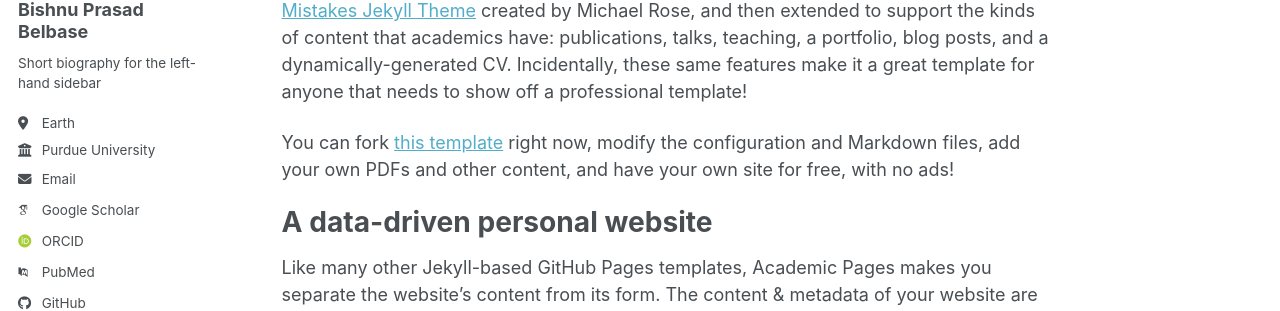
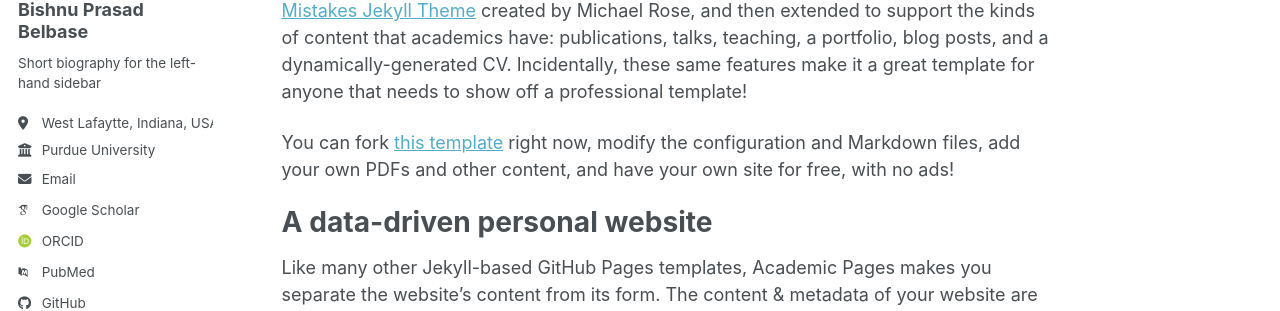
Before and after one commit to bbelbase8/bpb, a Jekyll site: the page built from _pages/about.md, in a window 1280 px wide. Shown: the part 252-563 px from the top of the page. Built offline with Jekyll 4.4.1, drawn with Linux system fonts in a browser that asks for light colours; some web fonts are replaced; a script bundle is joined from its source files by our own code; library files that are not in the unit come from our copies.

Commit message:
Update _config.yml

```diff
--- a/_config.yml
+++ b/_config.yml
@@ -26,7 +26,7 @@
   name             : "Bishnu Prasad Belbase"
   pronouns         : # example: "she/her"
   bio              : "Short biography for the left-hand sidebar"
-  location         : "Earth"
+  location         : "West Lafaytte, Indiana, USA"
   employer         : "Purdue University"
   uri              : # URL
   email            : "none@example.org"
```
